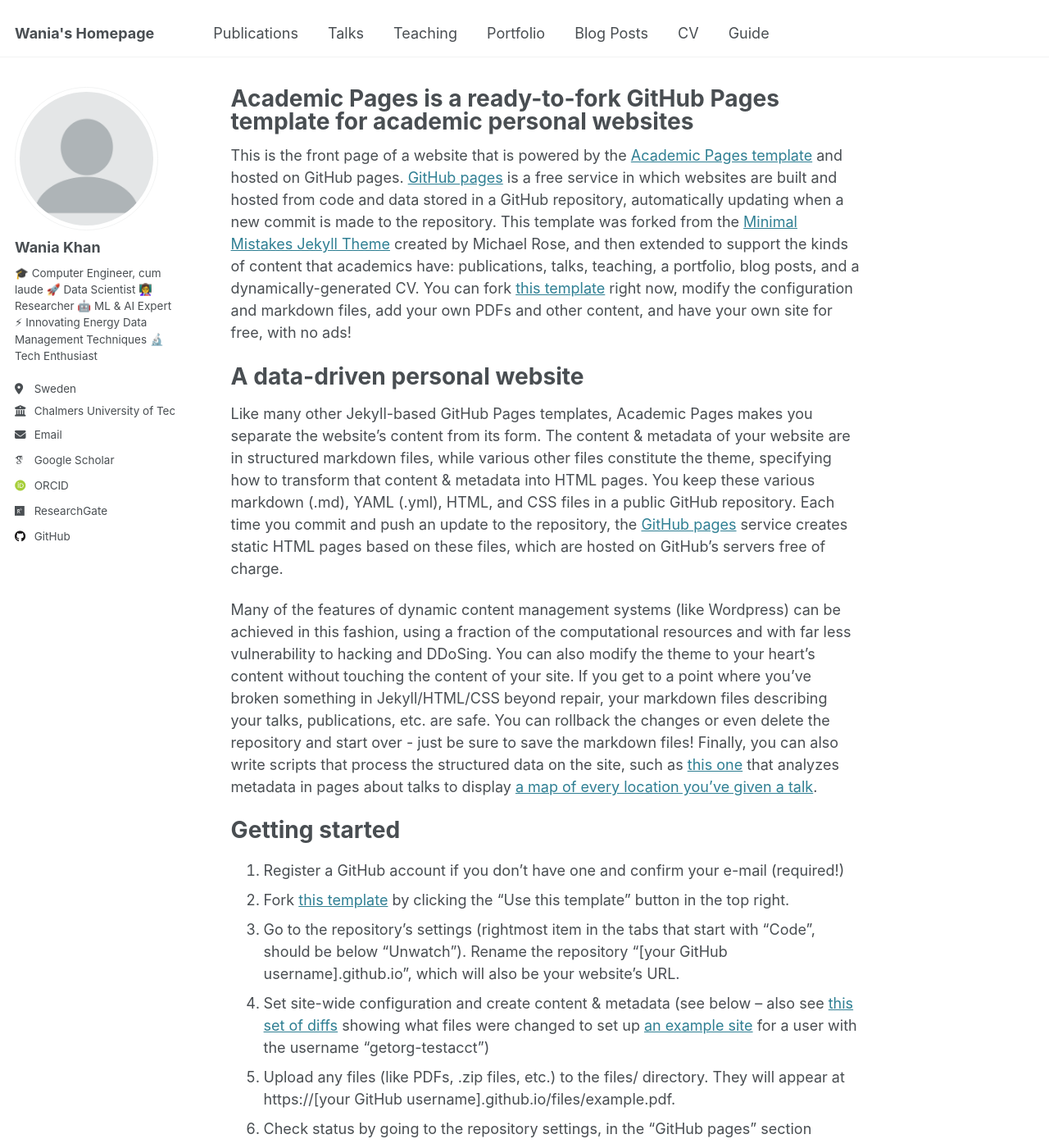
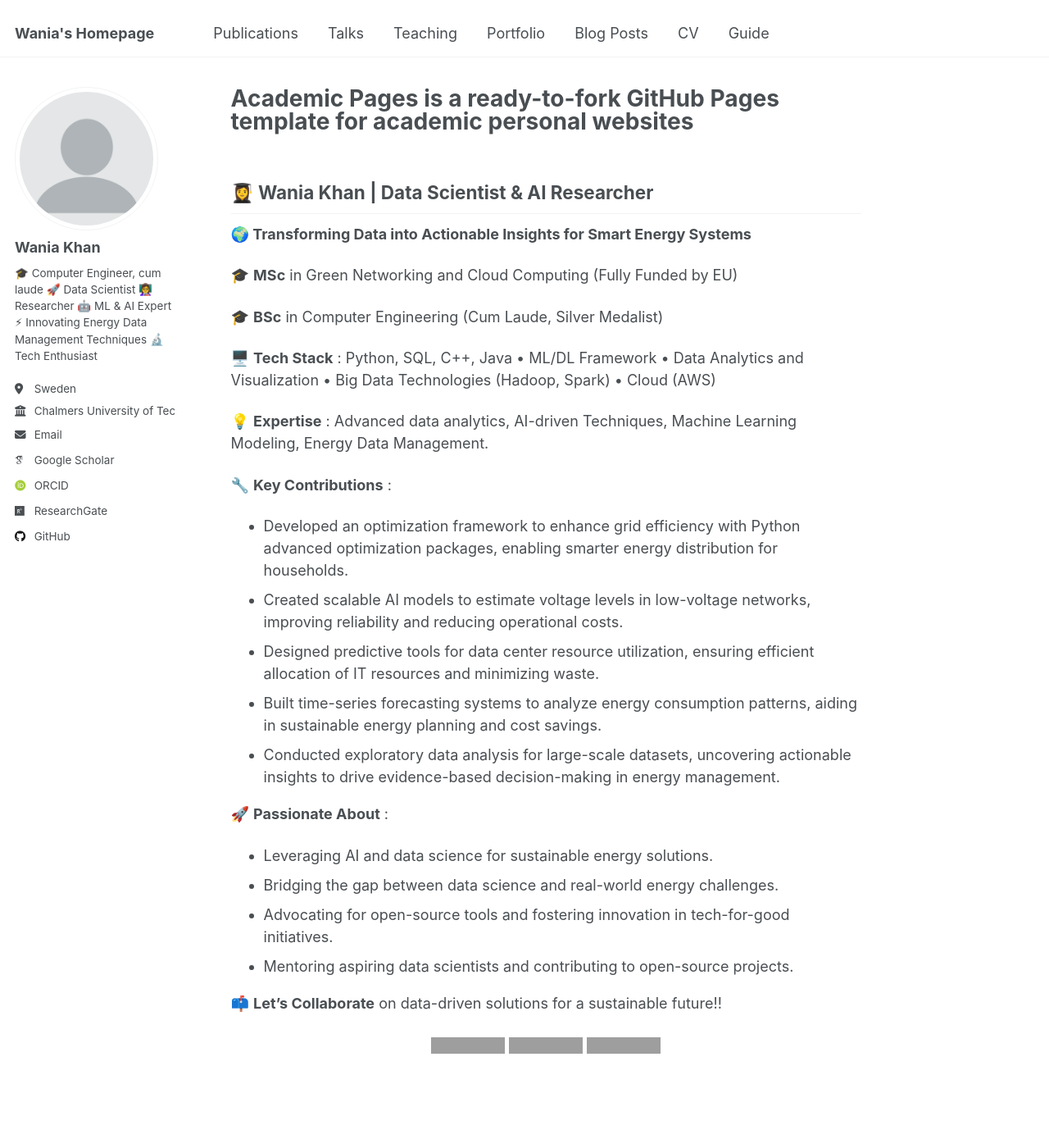
Before and after one commit to WaniaKhance/WaniaKhan-Profile, a Jekyll site: the page built from _pages/about.md, in a window 1280 px wide and 1400 px high. Shown: the whole window at 82% size. Built offline with Jekyll 4.4.1, drawn with Linux system fonts in a browser that asks for light colours; some web fonts are replaced; some of the changed text lies outside the part shown; grey boxes are pictures that could not be loaded.

Commit message:
Update about.md

```diff
--- a/_pages/about.md
+++ b/_pages/about.md
@@ -7,43 +7,36 @@ redirect_from:
   - /about.html
 ---
 
-This is the front page of a website that is powered by the [Academic Pages template](https://github.com/academicpages/academicpages.github.io) and hosted on GitHub pages. [GitHub pages](https://pages.github.com) is a free service in which websites are built and hosted from code and data stored in a GitHub repository, automatically updating when a new commit is made to the repository. This template was forked from the [Minimal Mistakes Jekyll Theme](https://mmistakes.github.io/minimal-mistakes/) created by Michael Rose, and then extended to support the kinds of content that academics have: publications, talks, teaching, a portfolio, blog posts, and a dynamically-generated CV. You can fork [this template](https://github.com/academicpages/academicpages.github.io) right now, modify the configuration and markdown files, add your own PDFs and other content, and have your own site for free, with no ads!
+## **👩‍🎓 Wania Khan | Data Scientist & AI Researcher**
 
-A data-driven personal website
-======
-Like many other Jekyll-based GitHub Pages templates, Academic Pages makes you separate the website's content from its form. The content & metadata of your website are in structured markdown files, while various other files constitute the theme, specifying how to transform that content & metadata into HTML pages. You keep these various markdown (.md), YAML (.yml), HTML, and CSS files in a public GitHub repository. Each time you commit and push an update to the repository, the [GitHub pages](https://pages.github.com/) service creates static HTML pages based on these files, which are hosted on GitHub's servers free of charge.
+**🌍  Transforming Data into Actionable Insights for Smart Energy Systems**
 
-Many of the features of dynamic content management systems (like Wordpress) can be achieved in this fashion, using a fraction of the computational resources and with far less vulnerability to hacking and DDoSing. You can also modify the theme to your heart's content without touching the content of your site. If you get to a point where you've broken something in Jekyll/HTML/CSS beyond repair, your markdown files describing your talks, publications, etc. are safe. You can rollback the changes or even delete the repository and start over - just be sure to save the markdown files! Finally, you can also write scripts that process the structured data on the site, such as [this one](https://github.com/academicpages/academicpages.github.io/blob/master/talkmap.ipynb) that analyzes metadata in pages about talks to display [a map of every location you've given a talk](https://academicpages.github.io/talkmap.html).
+🎓 **MSc** in Green Networking and Cloud Computing (Fully Funded by EU)
 
-Getting started
-======
-1. Register a GitHub account if you don't have one and confirm your e-mail (required!)
-1. Fork [this template](https://github.com/academicpages/academicpages.github.io) by clicking the "Use this template" button in the top right.
-1. Go to the repository's settings (rightmost item in the tabs that start with "Code", should be below "Unwatch"). Rename the repository "[your GitHub username].github.io", which will also be your website's URL.
-1. Set site-wide configuration and create content & metadata (see below -- also see [this set of diffs](http://archive.is/3TPas) showing what files were changed to set up [an example site](https://getorg-testacct.github.io) for a user with the username "getorg-testacct")
-1. Upload any files (like PDFs, .zip files, etc.) to the files/ directory. They will appear at https://[your GitHub username].github.io/files/example.pdf.
-1. Check status by going to the repository settings, in the "GitHub pages" section
+🎓 **BSc** in Computer Engineering (Cum Laude, Silver Medalist)
 
-Site-wide configuration
-------
-The main configuration file for the site is in the base directory in [_config.yml](https://github.com/academicpages/academicpages.github.io/blob/master/_config.yml), which defines the content in the sidebars and other site-wide features. You will need to replace the default variables with ones about yourself and your site's github repository. The configuration file for the top menu is in [_data/navigation.yml](https://github.com/academicpages/academicpages.github.io/blob/master/_data/navigation.yml). For example, if you don't have a portfolio or blog posts, you can remove those items from that navigation.yml file to remove them from the header.
+🖥️ **Tech Stack** : Python, SQL, C++, Java • ML/DL Framework • Data Analytics and Visualization • Big Data Technologies (Hadoop, Spark) • Cloud (AWS)
 
-Create content & metadata
-------
-For site content, there is one markdown file for each type of content, which are stored in directories like _publications, _talks, _posts, _teaching, or _pages. For example, each talk is a markdown file in the [_talks directory](https://github.com/academicpages/academicpages.github.io/tree/master/_talks). At the top of each markdown file is structured data in YAML about the talk, which the theme will parse to do lots of cool stuff. The same structured data about a talk is used to generate the list of talks on the [Talks page](https://academicpages.github.io/talks), each [individual page](https://academicpages.github.io/talks/2012-03-01-talk-1) for specific talks, the talks section for the [CV page](https://academicpages.github.io/cv), and the [map of places you've given a talk](https://academicpages.github.io/talkmap.html) (if you run this [python file](https://github.com/academicpages/academicpages.github.io/blob/master/talkmap.py) or [Jupyter notebook](https://github.com/academicpages/academicpages.github.io/blob/master/talkmap.ipynb), which creates the HTML for the map based on the contents of the _talks directory).
+💡 **Expertise** : Advanced data analytics, AI-driven Techniques, Machine Learning Modeling, Energy Data Management.
 
-**Markdown generator**
+🔧 **Key Contributions** :
 
-The repository includes [a set of Jupyter notebooks](https://github.com/academicpages/academicpages.github.io/tree/master/markdown_generator
-) that converts a CSV containing structured data about talks or presentations into individual markdown files that will be properly formatted for the Academic Pages template. The sample CSVs in that directory are the ones I used to create my own personal website at stuartgeiger.com. My usual workflow is that I keep a spreadsheet of my publications and talks, then run the code in these notebooks to generate the markdown files, then commit and push them to the GitHub repository.
+- Developed an optimization framework to enhance grid efficiency with Python advanced optimization packages, enabling smarter energy distribution for households.
+- Created scalable AI models to estimate voltage levels in low-voltage networks, improving reliability and reducing operational costs.
+- Designed predictive tools for data center resource utilization, ensuring efficient allocation of IT resources and minimizing waste.
+- Built time-series forecasting systems to analyze energy consumption patterns, aiding in sustainable energy planning and cost savings.
+- Conducted exploratory data analysis for large-scale datasets, uncovering actionable insights to drive evidence-based decision-making in energy management.
 
-How to edit your site's GitHub repository
-------
-Many people use a git client to create files on their local computer and then push them to GitHub's servers. If you are not familiar with git, you can directly edit these configuration and markdown files directly in the github.com interface. Navigate to a file (like [this one](https://github.com/academicpages/academicpages.github.io/blob/master/_talks/2012-03-01-talk-1.md) and click the pencil icon in the top right of the content preview (to the right of the "Raw | Blame | History" buttons). You can delete a file by clicking the trashcan icon to the right of the pencil icon. You can also create new files or upload files by navigating to a directory and clicking the "Create new file" or "Upload files" buttons.
+🚀 **Passionate About** :
 
-Example: editing a markdown file for a talk
-![Editing a markdown file for a talk](/images/editing-talk.png)
+- Leveraging AI and data science for sustainable energy solutions.
+- Bridging the gap between data science and real-world energy challenges.
+- Advocating for open-source tools and fostering innovation in tech-for-good initiatives.
+- Mentoring aspiring data scientists and contributing to open-source projects.
 
-For more info
-------
-More info about configuring Academic Pages can be found in [the guide](https://academicpages.github.io/markdown/), the [growing wiki](https://github.com/academicpages/academicpages.github.io/wiki), and you can always [ask a question on GitHub](https://github.com/academicpages/academicpages.github.io/discussions). The [guides for the Minimal Mistakes theme](https://mmistakes.github.io/minimal-mistakes/docs/configuration/) (which this theme was forked from) might also be helpful.
+
+📫 **Let’s Collaborate** on data-driven solutions for a sustainable future!!
+<div align="center">
+
+<a href="mailto:waniakhance@gmail.com"><img src="https://img.shields.io/badge/-Email-D14836?logo=gmail" alt="📧 Email"></a>  <a href="www.linkedin.com/in/wania-khan"><img src="https://img.shields.io/badge/-LinkedIn-0077B5?logo=linkedin" alt="💼 LinkedIn"></a>  <a href="https://github.com/WaniaKhance"><img src="https://img.shields.io/badge/-Projects-181717?logo=github" alt="🐙 GitHub"></a>
+<div>
```
